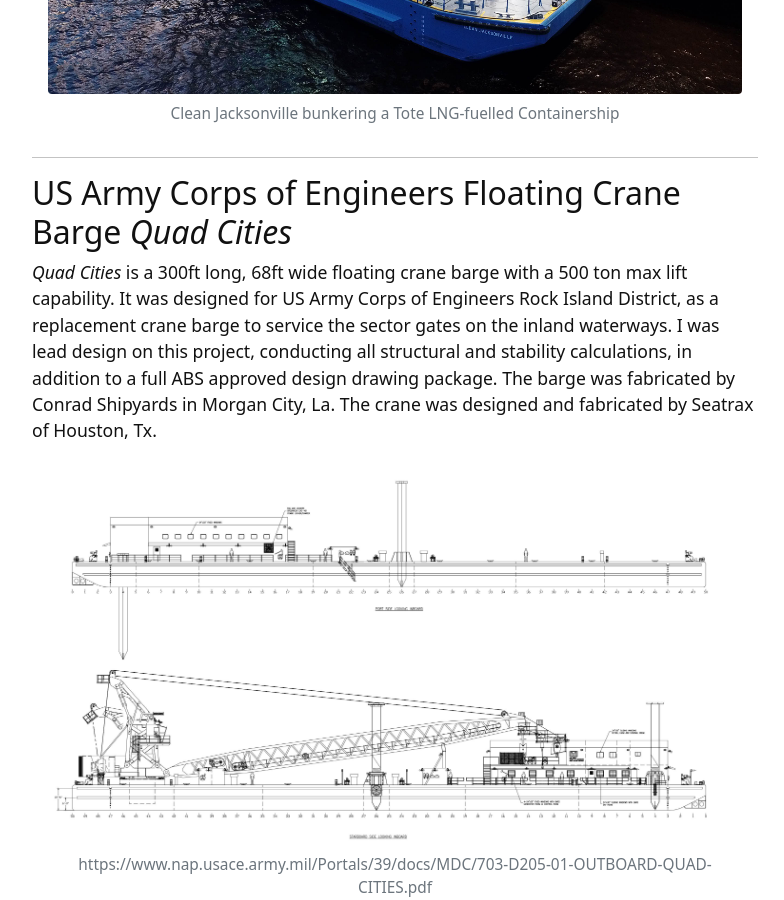
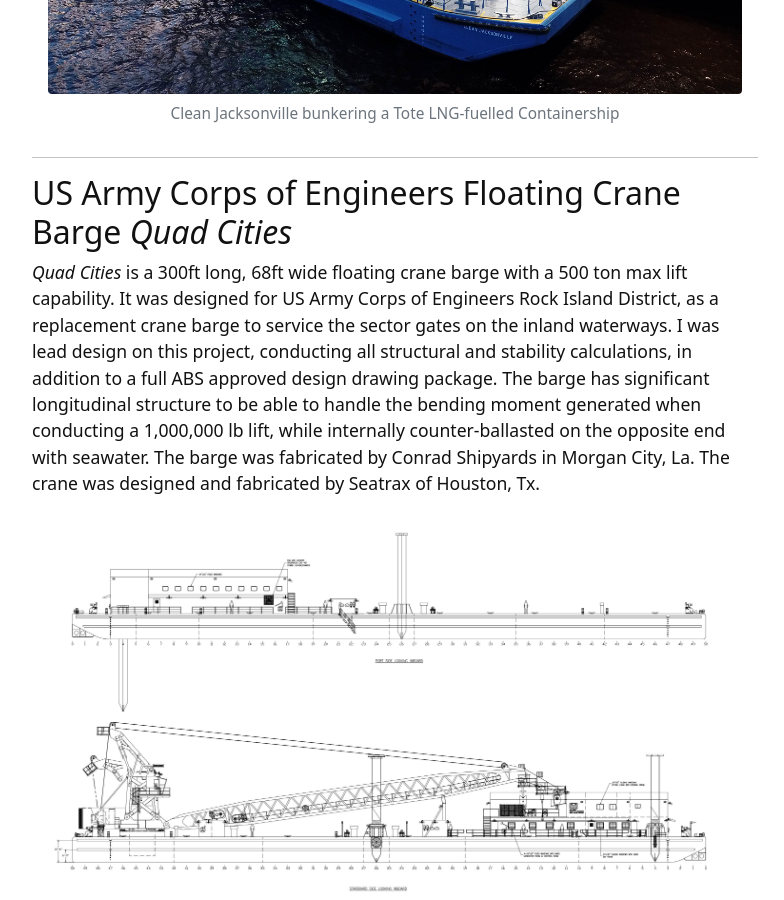
Before and after one commit to ccluett/website, a Jekyll site: the page built from content/1-projects.md, in a window 1280 px wide and 900 px high, scrolled down 2727 px. Shown: the whole window, without its empty margins (245-1029 px from the left). Built offline with Jekyll 4.4.1, drawn with Linux system fonts in a browser that asks for light colours.

Commit message:
Update 1-projects.md

```diff
--- a/content/1-projects.md
+++ b/content/1-projects.md
@@ -27,7 +27,7 @@ The *Clean Jacksonville* was the first LNG bunkering barge built in North Americ
 
 ## US Army Corps of Engineers Floating Crane Barge *Quad Cities*
 
-*Quad Cities* is a 300ft long, 68ft wide floating crane barge with a 500 ton max lift capability. It was designed for US Army Corps of Engineers Rock Island District, as a replacement crane barge to service the sector gates on the inland waterways. I was lead design on this project, conducting all structural and stability calculations, in addition to a full ABS approved design drawing package. The barge was fabricated by Conrad Shipyards in Morgan City, La. The crane was designed and fabricated by Seatrax of Houston, Tx.
+*Quad Cities* is a 300ft long, 68ft wide floating crane barge with a 500 ton max lift capability. It was designed for US Army Corps of Engineers Rock Island District, as a replacement crane barge to service the sector gates on the inland waterways. I was lead design on this project, conducting all structural and stability calculations, in addition to a full ABS approved design drawing package. The barge has significant longitudinal structure to be able to handle the bending moment generated when conducting a 1,000,000 lb lift, while internally counter-ballasted on the opposite end with seawater. The barge was fabricated by Conrad Shipyards in Morgan City, La. The crane was designed and fabricated by Seatrax of Houston, Tx.
 
 {% include figure.html img="quad-cities-cad.JPG" caption="https://www.nap.usace.army.mil/Portals/39/docs/MDC/703-D205-01-OUTBOARD-QUAD-CITIES.pdf" width="100%" %}
 
```
